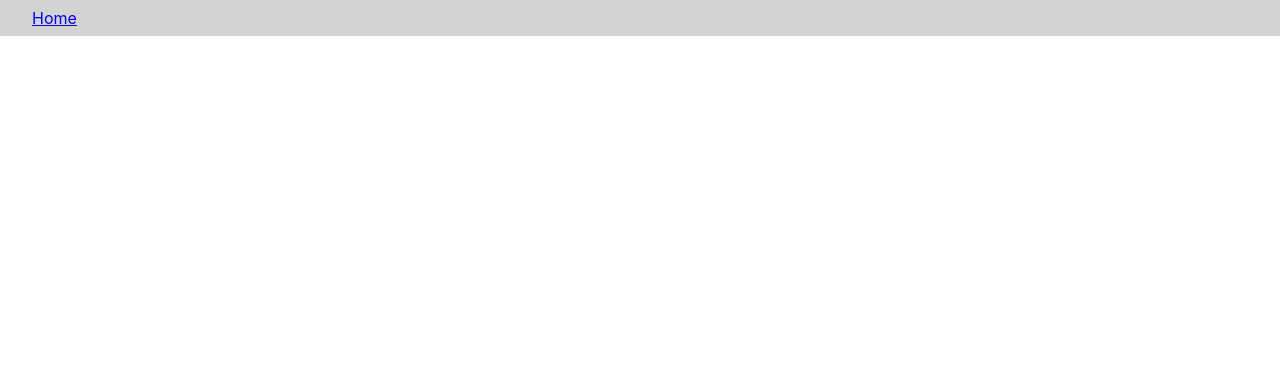
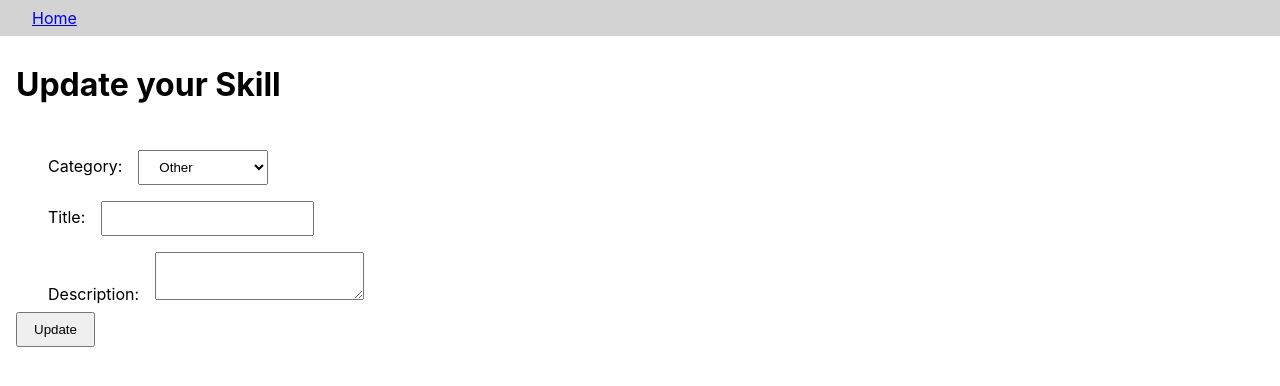
Before and after one commit to javiernicolasadan/SkillHubFrontJNA, a React (Vite) app: page /update/1 in a window 1280 px wide. Before the commit this address had no page. Shown: the top 386 px of the page. Built offline with nearby package versions, Linux system fonts and the light colour scheme.

Commit message:
update/ delete skill

```diff
--- a/src/App.jsx
+++ b/src/App.jsx
@@ -27,6 +27,7 @@ function App() {
         <Route path='/addskill' element={<AddSkill/>} />
         <Route path='/addevent' element={<PrivateRoute><AddEvent/></PrivateRoute>}/>
         <Route path='/skilldets/:skillid' element={<SkillDetails/>}/>
+        <Route path='/update/:skillid' element={<AddSkill isUpdating />}/>
         <Route path='/eventdets/:eventid' element={<PrivateRoute><EventDetails/></PrivateRoute>}/>
 
 
--- a/src/pages/AddSkill.jsx
+++ b/src/pages/AddSkill.jsx
@@ -1,67 +1,98 @@
-import { useState } from "react"
-import { useNavigate } from "react-router"
 
-export default function AddSkill() {
+import { useEffect, useState } from "react";
+import { useNavigate } from "react-router";
 
-    const [newCategory, setCategory] = useState("Other")
-    const [newTitle, setTitle] = useState("")
-    const [newDescription, setDescription] = useState("")
-    const navigate= useNavigate()
-
+export default function AddSkill({ isUpdating = false, skillid }) {
+  const [newCategory, setCategory] = useState("Other");
+  const [newTitle, setTitle] = useState("");
+  const [newDescription, setDescription] = useState("");
+  const navigate = useNavigate();
 
   const handleSubmit = async (e) => {
-        e.preventDefault()
-        const payload = {category: newCategory, title: newTitle, details: newDescription }
-        console.log(payload)
+    e.preventDefault();
+    const payload = {
+      category: newCategory,
+      title: newTitle,
+      details: newDescription,
+    };
+    console.log(payload);
     try {
-         const response = await fetch('http://localhost:5005/skill/create', {
-            method: 'POST',
-            headers: {'Content-Type': 'application/json',
-          },
-          body: JSON.stringify(payload)
-          })
+      const response = await fetch("http://localhost:5005/skill/create", {
+        method: "POST",
+        headers: { "Content-Type": "application/json" },
+        body: JSON.stringify(payload),
+      });
       if (response.status === 201) {
-            const newSkill = await response.json()
-            navigate(`/skilldets/${newSkill._id}`)
+        const newSkill = await response.json();
+        navigate(`/skilldets/${newSkill._id}`);
       }
     } catch (error) {
-         console.log(error)
+      console.log(error);
     }
+  };
+
+  const fetchSkill = async () => {
+    try {
+      const response = await fetch(`http://localhost:5005/skill/${skillid}`);
+      if (response.status === 200) {
+        const skill = await response.json();
+        setTitle(skill.title);
+        setCategory(skill.category);
+        setDescription(skill.details);
       }
+    } catch (error) {
+      console.log(error);
+    }
+  };
 
+  useEffect(() => {
+    if (isUpdating && skillid) {
+      fetchSkill();
+    }
+  }, [isUpdating, skillid]);
 
   return (
+    <>
+      <h1>{isUpdating ? "Update your Skill" : "Create a new"}</h1>
       <form onSubmit={handleSubmit}>
         <div>
           <label>Category:</label>
-         <select name="category" value={newCategory} onChange={(e) => setCategory(e.target.value)} required>
+          <select
+            name="category"
+            value={newCategory}
+            onChange={(e) => setCategory(e.target.value)}
+            required
+          >
             <option value="Other">Other</option>
             <option value="Music">Music</option>
             <option value="Photography">Photography</option>
             <option value="Coding">Coding</option>
             <option value="Cooking">Cooking</option>
-         <option value="Gardering">Gardering</option>
+            <option value="Gardening">Gardening</option>
             <option value="Beauty">Beauty</option>
-         <option value="Domestic-Skills">Domestic-Skills</option>
-         <option value="Languages">Languages</option>
           </select>
         </div>
-
         <div>
-        <label>Skill Title:</label>
-        <input type="text" name="title" value={newTitle} onChange={(e) => setTitle(e.target.value)} required></input>
+          <label>Title:</label>
+          <input
+            type="text"
+            name="title"
+            value={newTitle}
+            onChange={(e) => setTitle(e.target.value)}
+            required
+          />
         </div>
-
         <div>
           <label>Description:</label>
-        <textarea type="text" name="description" value={newDescription} onChange={(e) => setDescription(e.target.value)} required></textarea>
+          <textarea
+            name="description"
+            value={newDescription}
+            onChange={(e) => setDescription(e.target.value)}
+            required
+          ></textarea>
         </div>
-
-       <div>
-        <button type="submit">Submit Skill:</button>
-       </div>
-
+        <button>{isUpdating ? "Update" : "Create"}</button>
       </form>
-
-  )
+    </>
+  );
 }
--- a/src/pages/SkillDetails.jsx
+++ b/src/pages/SkillDetails.jsx
@@ -1,8 +1,9 @@
-import { useParams } from "react-router-dom";
+import { Link, useParams, useNavigate } from "react-router-dom";
 import { useEffect, useState } from "react";
 
 export default function SkillDetails() {
   const { skillid } = useParams();
+  const navigate = useNavigate()
   console.log(skillid);
   const [skill, setSkill] = useState();
 
@@ -27,18 +28,33 @@ export default function SkillDetails() {
     console.log(skill);
   }, [skill]);
 
+
+const handleDelete = async () => {
+  try {
+    const response = await fetch(`http://localhost:5005/skill/${skillid}`, {
+      method: 'DELETE',
+    })
+    if (response.status === 200) {
+      navigate('/')
+    }
+  } catch (error) {
+    console.log(error)
+
+  }
+}
+
   return (
     <>
       {skill ? (
         <div>
-
           <h1>Details of {skill.title}</h1>
           <h2>{skill.details}</h2>
+          <Link to={`/update/${skillid}`}> Update </Link>
+         <button type="button" onClick={handleDelete}> Delete </button>
         </div>
       ) : (
         <h3>Loading...</h3>
       )}
     </>
   );
-
 }
```
Lines whose indentation alone changed are shown as unchanged.
